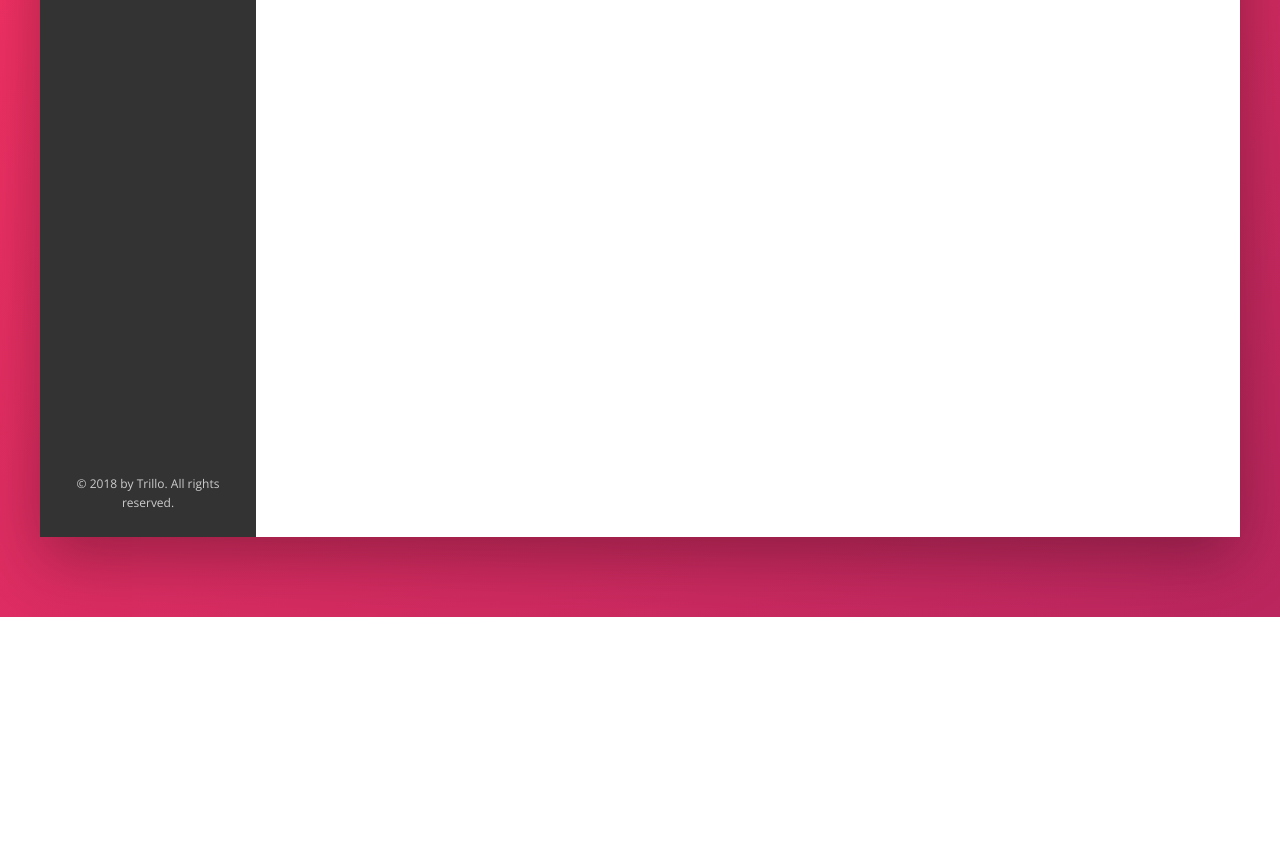
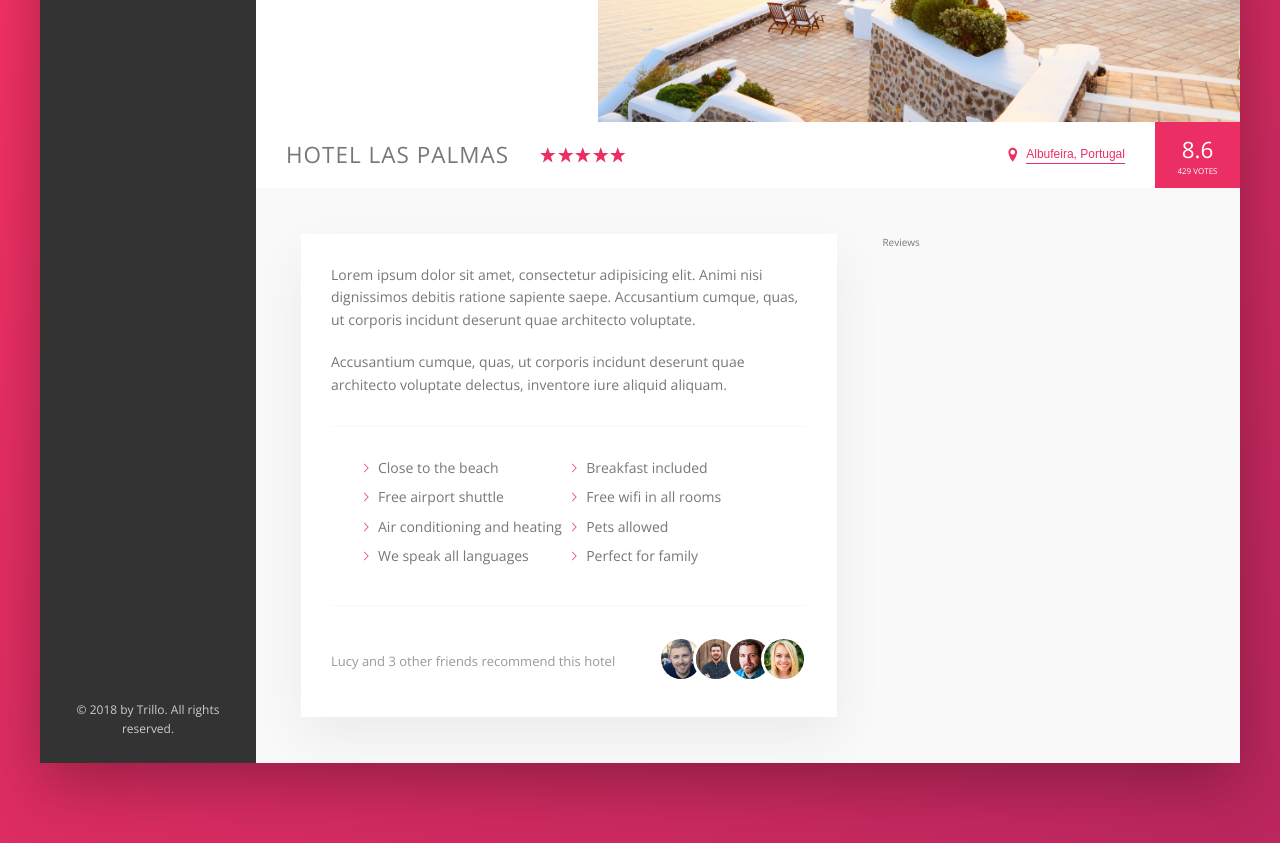
Before and after one commit to JayKamana/Trillo, a website: page index.html in a window 1280 px wide. Shown: the part 413-1256 px from the top of the page. Before the commit the page ends 1030 px from the top, so only its background shows below. Drawn offline with nearby package versions, Linux system fonts and the light colour scheme; files that its build step writes are made by us from their sources.

Commit message:
add hotel overview section

```diff
--- a/index.html
+++ b/index.html
@@ -86,11 +86,93 @@
         </ul>
         <div class="legal">&copy; 2018 by Trillo. All rights reserved.</div>
       </nav>
+
       <main class="hotel-view">
-        Hotel view
+        <div class="gallery">
+          <figure class="gallery__item">
+            <img src="img/hotel-1.jpg" alt="Hotel 1 photo" class="gallery__photo">
+          </figure>
+          <figure class="gallery__item">
+            <img src="img/hotel-2.jpg" alt="Hotel 2 photo" class="gallery__photo">
+          </figure>
+          <figure class="gallery__item">
+            <img src="img/hotel-3.jpg" alt="Hotel 3 photo" class="gallery__photo">
+          </figure>
+        </div>
+
+        <div class="overview">
+          <h1 class="overview__heading">
+            Hotel Las Palmas
+          </h1>
+          <div class="overview__stars">
+            <svg class="overview__icon-star">
+              <use xlink:href="img/sprite.svg#icon-star"></use>
+            </svg>
+            <svg class="overview__icon-star">
+              <use xlink:href="img/sprite.svg#icon-star"></use>
+            </svg>
+            <svg class="overview__icon-star">
+              <use xlink:href="img/sprite.svg#icon-star"></use>
+            </svg>
+            <svg class="overview__icon-star">
+              <use xlink:href="img/sprite.svg#icon-star"></use>
+            </svg>
+            <svg class="overview__icon-star">
+              <use xlink:href="img/sprite.svg#icon-star"></use>
+            </svg>
+          </div>
+
+          <div class="overview__location">
+            <svg class="overview__icon-location">
+              <use xlink:href="img/sprite.svg#icon-location-pin"></use>
+            </svg>
+            <button class="btn btn-inline">Albufeira, Portugal</button>
+          </div>
+          <div class="overview__rating">
+            <div class="overview__rating-average">8.6</div>
+            <div class="overview__rating-count">429 votes</div>
+          </div>
+        </div>
+        <div class="detail">
+        <div class="description">
+          <p class="paragraph">
+            Lorem ipsum dolor sit amet, consectetur adipisicing elit. Animi nisi dignissimos debitis ratione sapiente saepe. Accusantium cumque, quas, ut corporis incidunt deserunt quae architecto voluptate.
+          </p>
+          <p class="paragraph">
+            Accusantium cumque, quas, ut corporis incidunt deserunt quae architecto voluptate delectus, inventore iure aliquid aliquam.
+          </p>
+          <ul class="list">
+            <li class="list__item">Close to the beach</li>
+            <li class="list__item">Breakfast included</li>
+            <li class="list__item">Free airport shuttle</li>
+            <li class="list__item">Free wifi in all rooms</li>
+            <li class="list__item">Air conditioning and heating</li>
+            <li class="list__item">Pets allowed</li>
+            <li class="list__item">We speak all languages</li>
+            <li class="list__item">Perfect for family</li>
+          </ul>
+          <div class="recommend">
+            <p class="recommend__count">
+              Lucy and 3 other friends recommend this hotel
+            </p>
+            <div class="recommend__friends">
+              <img src="img/user-3.jpg" alt="Friend 1" class="recommend__photo">
+              <img src="img/user-4.jpg" alt="Friend 2" class="recommend__photo">
+              <img src="img/user-5.jpg" alt="Friend 3" class="recommend__photo">
+              <img src="img/user-6.jpg" alt="Friend 4" class="recommend__photo">
+            </div>
+          </div>
+        </div>
+        <div class="user-reviews">
+          Reviews
+        </div>
+      </div>
       </main>
+
     </div>
+
   </div>
+
 
 </body>
 </html>
--- a/scss/abstracts/_variables.scss
+++ b/scss/abstracts/_variables.scss
@@ -26,5 +26,9 @@
   --color-grey-dark-2: #777;
   --color-grey-dark-3: #999;
 
+  --line: 0.1rem solid var(--color-grey-light-1);
+
   --shadow-dark: 0 2rem 6rem rgba(0,0,0, .3);
+
+  --shadow-light: 0 2rem 5rem rgba(0,0,0, .06);
 }
--- /dev/null
+++ b/scss/components/_button.scss
@@ -0,0 +1,41 @@
+.btn {
+  border: none;
+  font-size: inherit;
+  border-bottom: .1rem solid currentColor;
+  padding-bottom: .2rem;
+  display: inline-block;
+  background-color: transparent;
+  cursor: pointer;
+  transition: all .2s;
+}
+
+.btn-inline {
+  color: var(--color-primary);
+  backface-visibility: hidden;
+
+  &:hover {
+    color: var(--color-grey-dark-1);
+  }
+
+  &:focus {
+    outline: none;
+    animation: pulsate 1s infinite;
+  }
+}
+
+@keyframes pulsate {
+  0% {
+    transform: scale(1);
+    box-shadow: none;
+  }
+
+  50% {
+    transform: scale(1.05);
+    box-shadow: 0 1rem 4rem rgba(0,0,0, .25);
+  }
+
+  100% {
+    transform: scale(1);
+    box-shadow: none;
+  }
+}
--- /dev/null
+++ b/scss/components/_hotel-overview.scss
@@ -0,0 +1,67 @@
+.gallery {
+  display: flex;
+
+  &__photo {
+    width: 100%;
+    display: block;
+  }
+}
+
+.overview {
+  display: flex;
+  border-bottom: var(--line);
+  align-items: center;
+
+  &__heading {
+    font-size: 2.25rem;
+    font-weight: 300;
+    text-transform: uppercase;
+    letter-spacing: 0.1rem;
+    padding: 1.5rem 3rem;
+  }
+
+  &__stars {
+    display: flex;
+  }
+
+  &__icon-star,
+  &__icon-location {
+    width: 1.75rem;
+    height: 1.75rem;
+    fill: var(--color-primary);
+  }
+
+  &__icon-location {
+    margin-right: 0.5rem;
+  }
+
+  &__location {
+    margin-left: auto;
+    font-size: 1.2rem;
+    display: flex;
+    align-items: center;
+  }
+
+  &__rating {
+    background-color: var(--color-primary);
+    margin-left: 3rem;
+    color: #fff;
+    align-self: stretch;
+    padding: 0 2.25rem;
+    display: flex;
+    flex-direction: column;
+    align-items: center;
+    justify-content: center;
+  }
+
+  &__rating-average {
+    font-size: 2.25rem;
+    font-weight: 300;
+    margin-bottom: -.3rem;
+  }
+
+  &__rating-count {
+    font-size: 0.8rem;
+    text-transform: uppercase;
+  }
+}
--- a/scss/main.scss
+++ b/scss/main.scss
@@ -7,6 +7,8 @@
 @import "base/typography";
 @import "base/utilities";
 
+@import "components/button";
+@import "components/hotel-overview";
 @import "components/navigation";
 
 @import "layout/header";
--- a/scss/pages/_home.scss
+++ b/scss/pages/_home.scss
@@ -30,6 +30,88 @@
 
 .hotel-view {
   background-color: #fff;
-  height: 80rem;
   flex: 1;
 }
+
+.detail {
+  display: flex;
+  padding: 4.5rem;
+  background-color: var(--color-grey-light-1);
+  border-bottom: var(--line);
+}
+
+.description {
+  font-size: 1.4rem;
+  padding: 3rem;
+  flex: 0 0 60%;
+  margin-right: 4.5rem;
+  background-color: #fff;
+  box-shadow: var(--shadow-light);
+}
+
+.user-reviews {
+  flex: 1;
+}
+
+.paragraph:not(:last-of-type){
+  margin-bottom: 2rem;
+}
+
+.list {
+  list-style: none;
+  margin: 3rem 0;
+  padding: 3rem;
+  border-top: var(--line);
+  border-bottom: var(--line);
+
+  display: flex;
+  flex-wrap: wrap;
+
+  &__item {
+    flex: 0 0 50%;
+    margin-bottom: 0.7rem;
+    }
+
+  &__item::before {
+    content: "";
+    display: inline-block;
+    height: 1rem;
+    width: 1rem;
+    margin-right: .7rem;
+
+    // background-image: url(../img/chevron-thin-right.svg);
+    // background-size: cover;
+    background-color: var(--color-primary);
+    -webkit-mask-image: url(../img/chevron-thin-right.svg);
+    -webkit-mask-size: cover;
+    mask-image: url(../img/chevron-thin-right.svg);
+    mask-size: cover;
+  }
+}
+
+.recommend {
+  font-size: 1.3rem;
+  color: var(--color-grey-dark-3);
+  display: flex;
+  align-items: center;
+
+  &__count {
+    margin-right: auto;
+  }
+
+  &__friends {
+
+  }
+
+  &__photo {
+    box-sizing: content-box;
+    height: 4rem;
+    width: 4rem;
+    border-radius: 50%;
+    border: .3rem solid #fff;
+
+    &:not(:last-child){
+      margin-right: -1.5rem;
+    }
+  }
+}
```
Also changed, not shown: scss/layout/_header.scss (line endings or trailing spaces).
